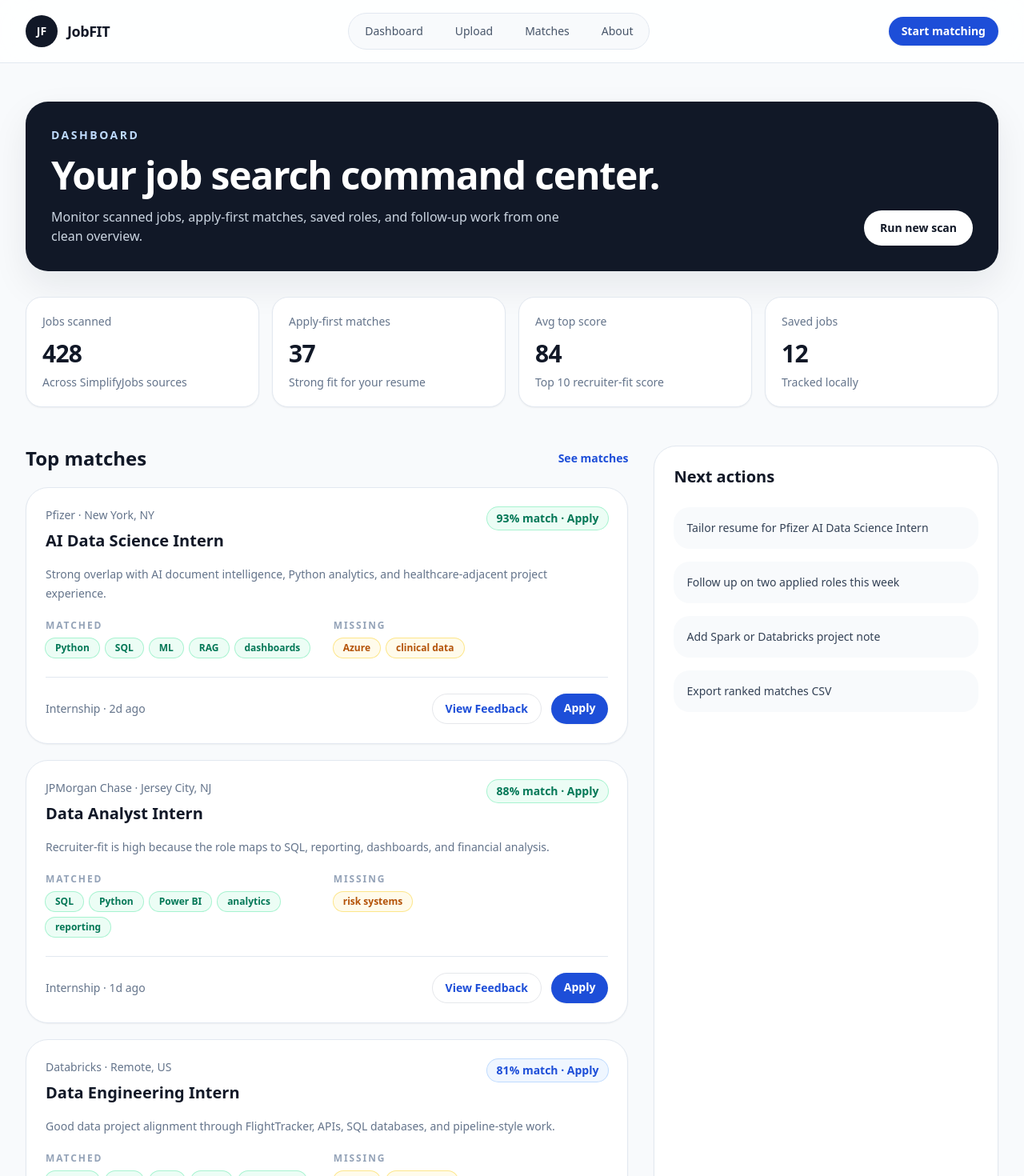
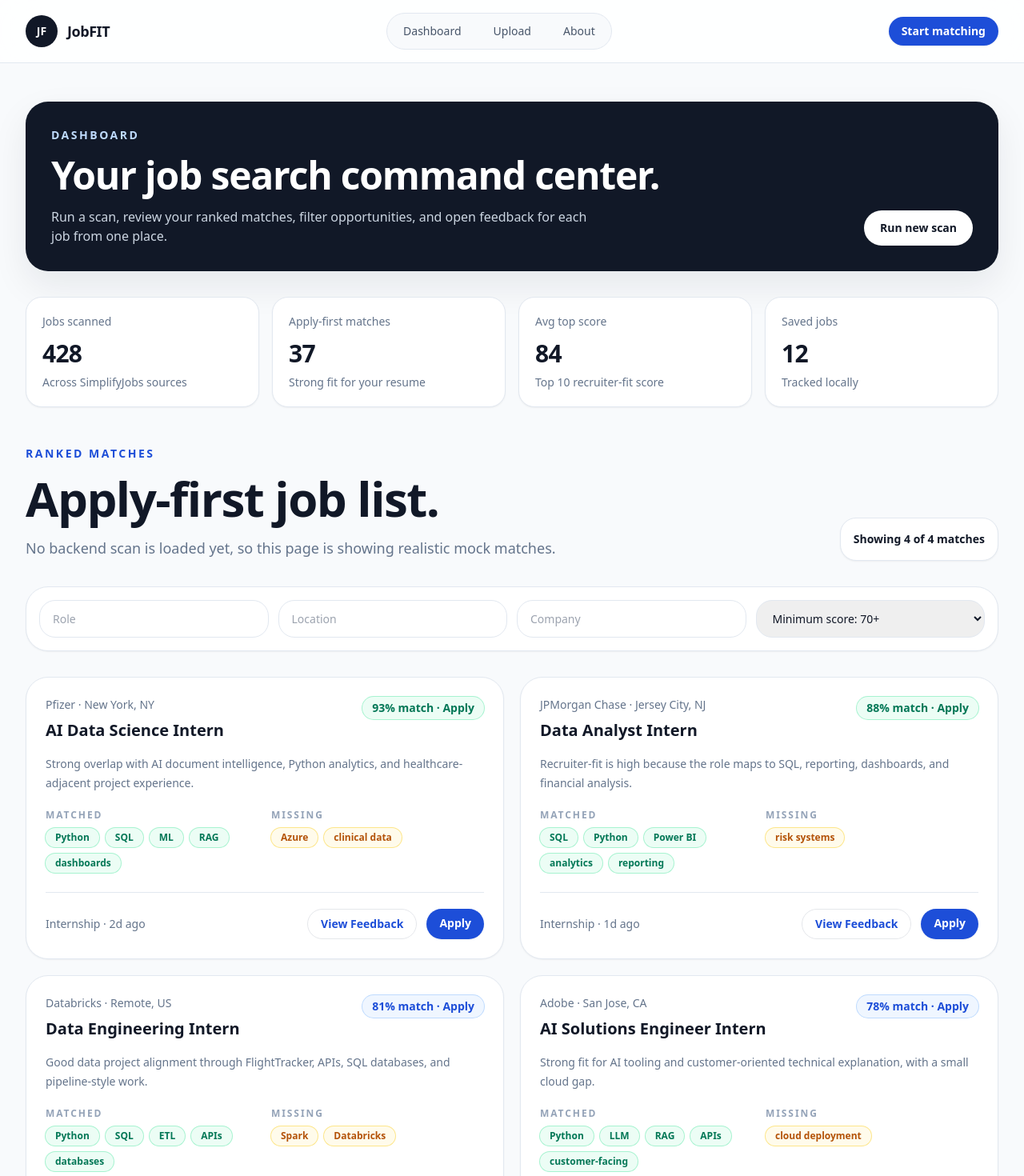
Before and after one commit to jival1215/JobFit, a Next.js app in the folder frontend/: page /dashboard in a window 1280 px wide. Shown: the top 1470 px of the page at 80% size. Built offline with nearby package versions, Linux system fonts and the light colour scheme.

Commit message:
Move matches list into dashboard

```diff
--- a/frontend/app/dashboard/page.tsx
+++ b/frontend/app/dashboard/page.tsx
@@ -1,5 +1,5 @@
 import Link from "next/link";
-import { JobMatchCard } from "@/components/JobMatchCard";
+import { MatchesClient } from "@/components/MatchesClient";
 import { StatsCard } from "@/components/StatsCard";
 import { jobMatches, stats } from "@/lib/mock-data";
 
@@ -12,7 +12,7 @@ export default function DashboardPage() {
           <div>
             <h1 className="text-4xl font-black tracking-tight sm:text-5xl">Your job search command center.</h1>
             <p className="mt-4 max-w-2xl text-slate-300">
-              Monitor scanned jobs, apply-first matches, saved roles, and follow-up work from one clean overview.
+              Run a scan, review your ranked matches, filter opportunities, and open feedback for each job from one place.
             </p>
           </div>
           <Link href="/upload" className="rounded-full bg-white px-5 py-3 text-sm font-bold text-ink hover:bg-blue-50">
@@ -20,40 +20,15 @@ export default function DashboardPage() {
           </Link>
         </div>
       </div>
+
       <div className="mt-8 grid gap-4 sm:grid-cols-2 lg:grid-cols-4">
         {stats.map((stat) => (
           <StatsCard key={stat.label} {...stat} />
         ))}
       </div>
-      <div className="mt-12 grid gap-8 lg:grid-cols-[1.4fr_.8fr]">
-        <div>
-          <div className="mb-5 flex items-center justify-between">
-            <h2 className="text-2xl font-bold text-ink">Top matches</h2>
-            <Link href="/matches" className="text-sm font-bold text-brand-600 hover:text-brand-700">
-              See matches
-            </Link>
-          </div>
-          <div className="space-y-5">
-            {jobMatches.slice(0, 3).map((job) => (
-              <JobMatchCard key={job.id} job={job} />
-            ))}
-          </div>
-        </div>
-        <aside className="rounded-3xl border border-line bg-white p-6 shadow-sm">
-          <h2 className="text-xl font-bold text-ink">Next actions</h2>
-          <div className="mt-6 space-y-4">
-            {[
-              "Tailor resume for Pfizer AI Data Science Intern",
-              "Follow up on two applied roles this week",
-              "Add Spark or Databricks project note",
-              "Export ranked matches CSV"
-            ].map((item) => (
-              <div key={item} className="rounded-2xl bg-slate-50 p-4 text-sm font-medium text-slate-700">
-                {item}
-              </div>
-            ))}
-          </div>
-        </aside>
+
+      <div className="mt-12">
+        <MatchesClient fallbackJobs={jobMatches} />
       </div>
     </section>
   );
--- a/frontend/app/matches/page.tsx
+++ b/frontend/app/matches/page.tsx
@@ -1,10 +1,5 @@
-import { MatchesClient } from "@/components/MatchesClient";
-import { jobMatches } from "@/lib/mock-data";
+import { redirect } from "next/navigation";
 
 export default function MatchesPage() {
-  return (
-    <section className="mx-auto max-w-7xl px-4 py-12 sm:px-6 lg:px-8">
-      <MatchesClient fallbackJobs={jobMatches} />
-    </section>
-  );
+  redirect("/dashboard");
 }
--- a/frontend/app/page.tsx
+++ b/frontend/app/page.tsx
@@ -43,8 +43,8 @@ export default function LandingPage() {
             <p className="text-sm font-bold uppercase tracking-[0.18em] text-brand-600">Preview</p>
             <h2 className="mt-3 text-3xl font-bold tracking-tight text-ink">Example ranked matches</h2>
           </div>
-          <Link href="/matches" className="hidden text-sm font-bold text-brand-600 hover:text-brand-700 sm:block">
-            View all
+          <Link href="/dashboard" className="hidden text-sm font-bold text-brand-600 hover:text-brand-700 sm:block">
+            Open dashboard
           </Link>
         </div>
         <div className="grid gap-5 lg:grid-cols-2">
--- a/frontend/components/Footer.tsx
+++ b/frontend/components/Footer.tsx
@@ -12,9 +12,6 @@ export function Footer() {
           <Link href="/dashboard" className="hover:text-ink">
             Dashboard
           </Link>
-          <Link href="/matches" className="hover:text-ink">
-            Matches
-          </Link>
           <Link href="/about" className="hover:text-ink">
             About
           </Link>
--- a/frontend/components/Hero.tsx
+++ b/frontend/components/Hero.tsx
@@ -22,10 +22,10 @@ export function Hero() {
               Upload resume
             </Link>
             <Link
-              href="/matches"
+              href="/dashboard"
               className="rounded-full border border-white/20 px-6 py-3 text-sm font-bold text-white transition hover:border-white/50 hover:bg-white/10"
             >
-              View mock matches
+              View demo matches
             </Link>
           </div>
         </div>
--- a/frontend/components/MatchDetailsClient.tsx
+++ b/frontend/components/MatchDetailsClient.tsx
@@ -67,8 +67,8 @@ export function MatchDetailsClient({ id, fallbackJobs }: { id: string; fallbackJ
       <EmptyState
         title="Match not found"
         description="This job was not found in the current scan results. Return to matches or upload a resume again."
-        actionLabel="Back to matches"
-        actionHref="/matches"
+        actionLabel="Back to dashboard"
+        actionHref="/dashboard"
       />
     );
   }
@@ -91,8 +91,8 @@ export function MatchDetailsClient({ id, fallbackJobs }: { id: string; fallbackJ
 
   return (
     <>
-      <Link href="/matches" className="text-sm font-bold text-brand-600 hover:text-brand-700">
-        Back to matches
+      <Link href="/dashboard" className="text-sm font-bold text-brand-600 hover:text-brand-700">
+        Back to dashboard
       </Link>
 
       <div className="mt-6 overflow-hidden rounded-3xl bg-ink shadow-soft">
--- a/frontend/components/Navbar.tsx
+++ b/frontend/components/Navbar.tsx
@@ -3,7 +3,6 @@ import Link from "next/link";
 const navItems = [
   { href: "/dashboard", label: "Dashboard" },
   { href: "/upload", label: "Upload" },
-  { href: "/matches", label: "Matches" },
   { href: "/about", label: "About" }
 ];
 
--- a/frontend/components/ResumeRankForm.tsx
+++ b/frontend/components/ResumeRankForm.tsx
@@ -40,7 +40,7 @@ export function ResumeRankForm() {
     try {
       const result = await rankResume(formData);
       localStorage.setItem("jobfit:ranked-results", JSON.stringify(result));
-      router.push("/matches");
+      router.push("/dashboard");
     } catch (err) {
       setError(err instanceof Error ? err.message : "Something went wrong while ranking your resume.");
     } finally {
@@ -116,8 +116,8 @@ export function ResumeRankForm() {
       >
         {isLoading ? "Ranking with backend..." : useAiRecommendations ? "Generate matches + Gemini recruiter review" : "Generate real matches"}
       </button>
-      <Link href="/matches" className="mt-3 flex w-full justify-center text-sm font-semibold text-brand-600 hover:text-brand-700">
-        View mock matches instead
+      <Link href="/dashboard" className="mt-3 flex w-full justify-center text-sm font-semibold text-brand-600 hover:text-brand-700">
+        View demo matches on dashboard
       </Link>
     </div>
   );
```
